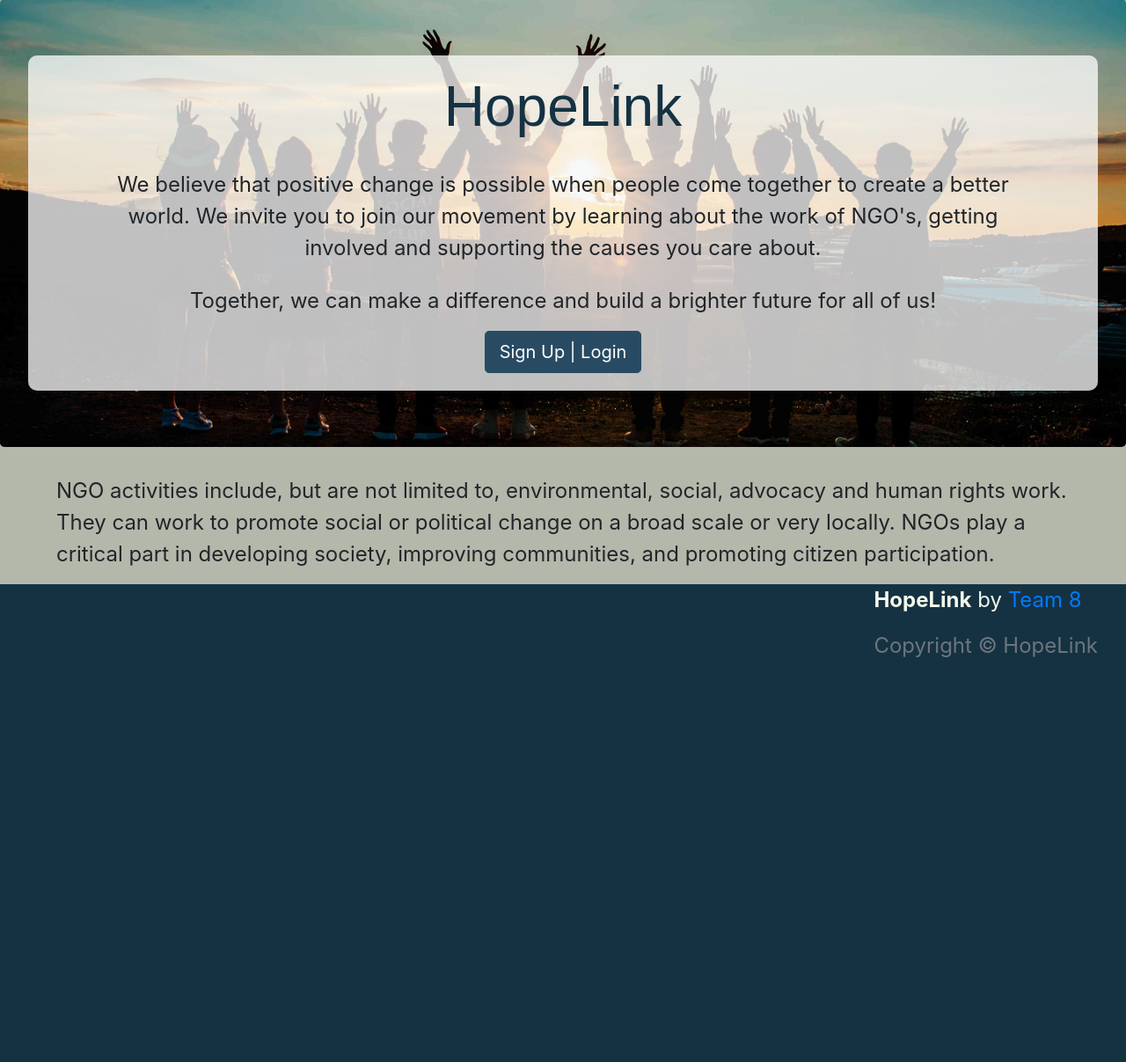
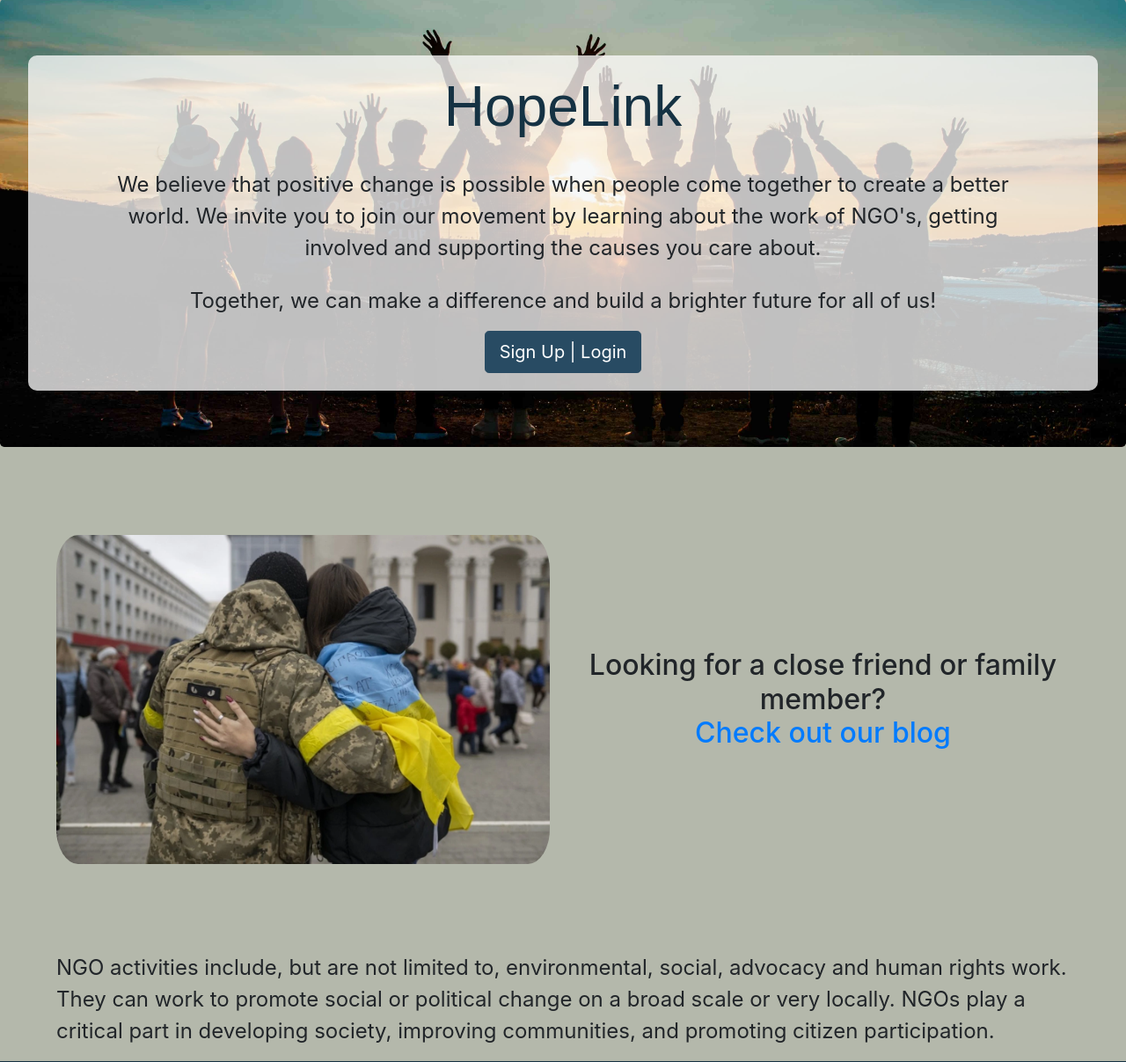
Before and after one commit to beratzorlu/HopeLink, a Django app: page / in a window 1280 px wide. Shown: the part 65-1272 px from the top of the page at 88% size. Before the commit the page ends 812 px from the top, so only its background shows below. Run offline with Django 4.2, Linux system fonts and the light colour scheme; some libraries are stand-ins or nearby versions.

Commit message:
Add another section to index for a sliding image and heading to get to blog

```diff
--- a/home/templates/home/index.html
+++ b/home/templates/home/index.html
@@ -21,8 +21,14 @@
 </div>
 
 <!-- Our Purpose Section -->
-<section class="max-width-90">
-
+<section class="max-width-90 sliding-images">
+    <div class="row">
+        <img src="../../../static/images/hugging-1.jpg" class="col-sm-6 splash-image myImages" alt="">
+        <img src="../../../static/images/evac.jpg" class="col-sm-6 splash-image myImages" alt="">
+        <h2 class="col-sm-6 heading-2">Looking for a close friend or family member?<br><a href="{% url 'blog' %}">Check
+                out our blog</a>
+        </h2>
+    </div>
 </section>
 <section class="max-width-90">
     <div>
@@ -32,4 +38,21 @@
     </div>
 </section>
 
+<script>
+    var myIndex = 0;
+    carousel();
+
+    function carousel() {
+        var i;
+        var x = document.getElementsByClassName("myImages");
+        for (i = 0; i < x.length; i++) {
+            x[i].style.display = "none";
+        }
+        myIndex++;
+        if (myIndex > x.length) { myIndex = 1 }
+        x[myIndex - 1].style.display = "block";
+        setTimeout(carousel, 9000);
+    }
+</script>
+
 {% endblock %}
--- a/static/css/base.css
+++ b/static/css/base.css
@@ -75,6 +75,21 @@ p {
     border-color: #284b63;
 }
 
+.splash-image {
+    border-radius: 40px;
+}
+
+.heading-2 {
+    text-align: center;
+    margin: auto;
+    min-width: 50%;
+}
+
+.sliding-images {
+    margin-top: 100px;
+    margin-bottom: 100px;
+}
+
 /* Blog page */
 
 .card-heading-hl {
```
Also changed, not shown: static/images/evac.jpg (added), static/images/hugging-1.jpg (added).
